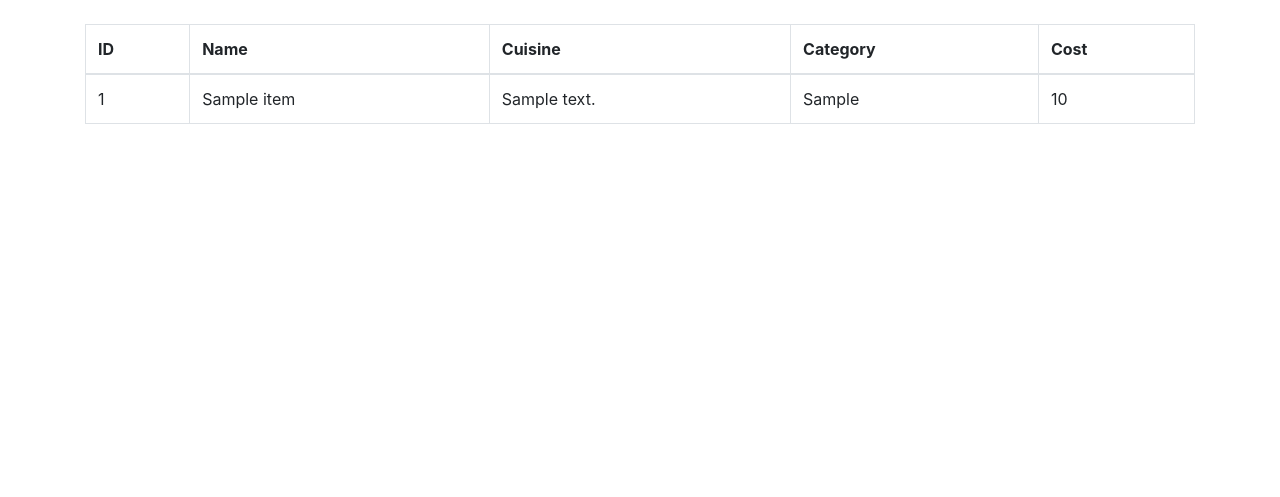
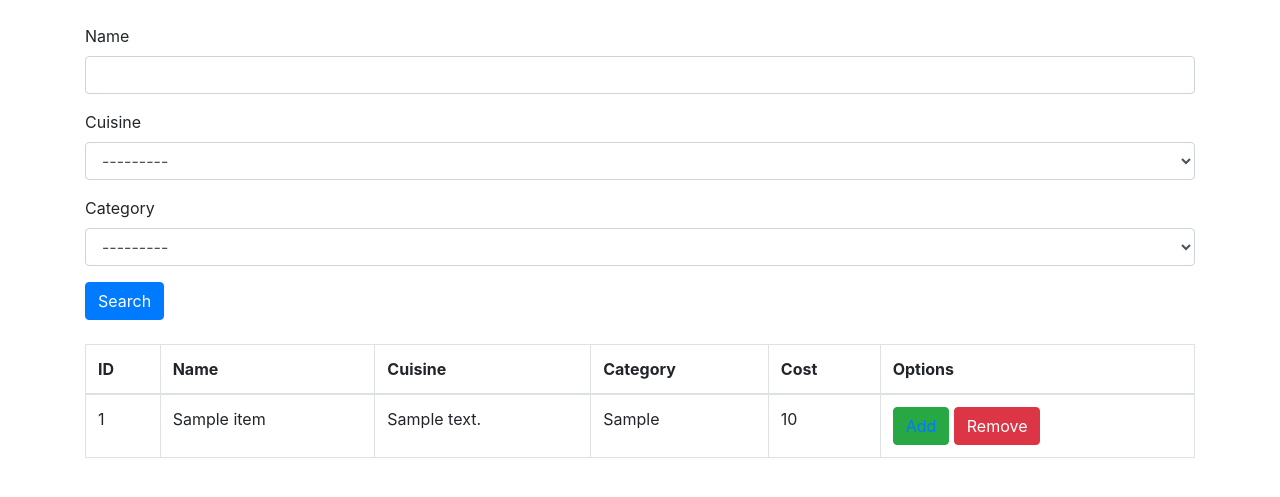
Before and after one commit to ParitoshChaudhary/Billing, a Django app: page /menu/ in a window 1280 px wide. Shown: the part 56-553 px from the top of the page. Run offline with Django 3.2, Linux system fonts and the light colour scheme; a user stored in the database is signed in; tables that the repository leaves empty hold one stand-in row (values such as "Sample post"); some libraries are stand-ins or nearby versions.

Commit message:
Working on add an item to bill. Dated 28.03.2020

```diff
--- a/Billing/settings.py
+++ b/Billing/settings.py
@@ -34,6 +34,7 @@ INSTALLED_APPS = [
     'menu_app',
     'user_app',
     'crispy_forms',
+    'django_filters',
     'django.contrib.admin',
     'django.contrib.auth',
     'django.contrib.contenttypes',
--- /dev/null
+++ b/menu_app/filters.py
@@ -0,0 +1,9 @@
+import django_filters
+from menu_app.models import *
+
+
+class ItemFilter(django_filters.FilterSet):
+    class Meta:
+        model = Item
+        fields = '__all__'
+        exclude = ['cost']
--- a/menu_app/urls.py
+++ b/menu_app/urls.py
@@ -5,5 +5,6 @@ urlpatterns = [
     path('', views.menu_list, name='menu_list'),
     path('additem/', views.add_item, name='add_item'),
     path('delete/<item_id>', views.delete_item, name='delete_item'),
+    path('addtobill/<item_id>', views.add_item_to_bill, name='add_item_to_bill'),
     path('edit/<item_id>', views.edit_item, name='edit_item')
 ]
--- a/menu_app/views.py
+++ b/menu_app/views.py
@@ -4,6 +4,7 @@ from menu_app.models import Item as ItemList, Category, Cuisine
 from menu_app.forms import ItemForm, CategoryForm, CuisineForm
 from django.contrib import messages
 from django.core.paginator import Paginator
+from menu_app.filters import ItemFilter
 
 
 # Create your views here.
@@ -12,14 +13,20 @@ def menu_list(request):
     item_list = ItemList.objects.all()
     category = Category.objects.all()
     cuisine = Cuisine.objects.all()
+
+    filter = ItemFilter(request.GET, queryset = item_list)
+    item_list = filter.qs
+
+    paginator = Paginator(item_list, 10)
+    page = request.GET.get('pg')
+    item_list = paginator.get_page(page)
+
     context = {
         'items': item_list,
         'category': category,
-        'cuisine': cuisine
+        'cuisine': cuisine,
+        'filter' : filter
     }
-    paginator = Paginator(item_list, 10)
-    page = request.GET.get('pg')
-    item_list = paginator.get_page(page)
     return render(request, 'menu_list.html', context)
 
 
@@ -96,3 +103,14 @@ def delete_item(request, item_id):
     item = ItemList.objects.get(pk=item_id)
     item.delete()
     return redirect('add_item')
+
+
+def add_item_to_bill(request, item_id):
+    billItemList = []
+    item = ItemList.objects.get(pk=item_id)
+    billItemList.append(item)
+    context = {
+        'bill_list' : billItemList
+    }
+    print(billItemList)
+    return render(request, 'menu_list.html', context)
--- a/templates/menu_list.html
+++ b/templates/menu_list.html
@@ -8,6 +8,37 @@
 {% block content %}
     <br>
     <div class="container">
+        <form method="get">
+          {{ filter.form | crispy }}
+          <button class="btn btn-primary" name="submit">Search</button>
+        </form>
+        <br>
+        {% if bill_list %}
+        <table class="table table-bordered">
+            <thead>
+                <tr>
+                  <th scope="col">Name</th>
+                  <th scope="col">Category</th>
+                  <th scope="col">Cost</th>
+                  <th scope="col">Options</th>
+                </tr>
+            </thead>
+            <tbody>
+              {% for item in bill_list%}
+              <tr>
+                  <td>{{ item.name }}</td>
+                  <td>{{ item.category }}</td>
+                  <td>{{ item.cost }}</td>
+                  <td>
+                    <button class="btn btn-danger" name="submit">Remove</button>
+                  </td>
+              </tr>
+              {% endfor %}
+            </tbody>
+        </table>
+        <br>
+        {% endif %}
+
         <table class="table table-bordered">
             <thead>
                 <tr>
@@ -16,6 +47,7 @@
                     <th scope="col">Cuisine</th>
                     <th scope="col">Category</th>
                     <th scope="col">Cost</th>
+                    <th scope="col">Options</th>
                 </tr>
             </thead>
             <tbody>
@@ -26,6 +58,12 @@
                         <td>{{ item.cuisine }}</td>
                         <td>{{ item.category }}</td>
                         <td>{{ item.cost }}</td>
+                        <td>
+                          <button class="btn btn-success" name="submit">
+                            <a href="{% url 'add_item_to_bill' item.id %}">Add</a>
+                          </button>
+                          <button class="btn btn-danger" name="submit">Remove</button>
+                        </td>
                     </tr>
                 {% endfor %}
             </tbody>
```
Also changed, not shown: menu_app/forms.py (+0 -17 lines).
